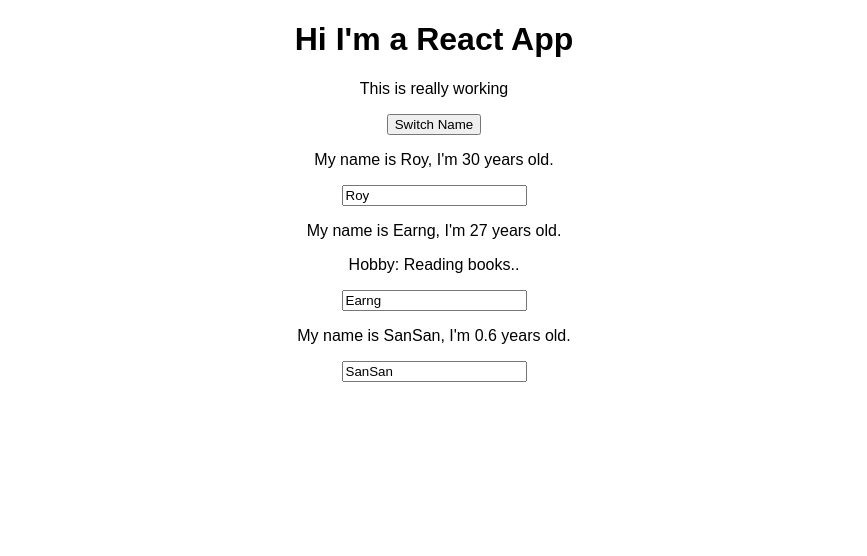
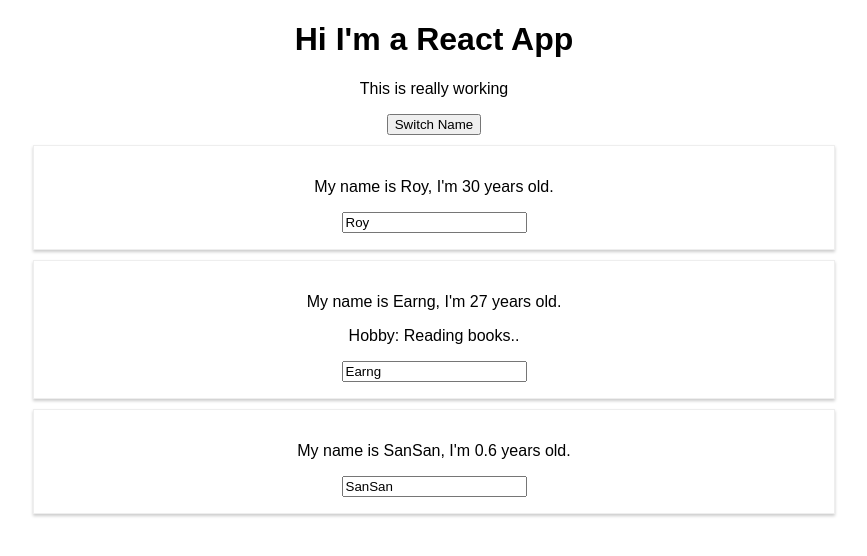
Before and after one commit to roylee0704/react-complete-guide, a React (Create React App) app: page / in a window 1280 px wide. Shown: the top 556 px of the page, without its empty margins (206-1073 px from the left). Built offline with nearby package versions, Linux system fonts and the light colour scheme.

Commit message:
feat: style with stylesheet

```diff
--- /dev/null
+++ b/src/Person/Person.css
@@ -0,0 +1,11 @@
+/*this is global for now*/
+.Person {
+
+    border: 1px solid #eee;
+    width: 60%;
+    margin: 10px auto;
+    box-shadow: 0px 2px 3px #ccc;
+    padding: 16px;
+
+    text-align: center;
+}
--- a/src/Person/Person.js
+++ b/src/Person/Person.js
@@ -1,8 +1,12 @@
 import React from 'react';
+
+// webpack will pick this up and inject to html
+// .css should be expressed explicitly, don't ignore.
+import './Person.css';
 
 export default (props) => {
     return (
-        <div>
+        <div className="Person">
             <p onClick={props.click}>My name is {props.name}, I'm {props.age} years old.</p>
             <p>{props.children}</p>
             <input type="text" onChange={props.change} value={props.name} />
```
